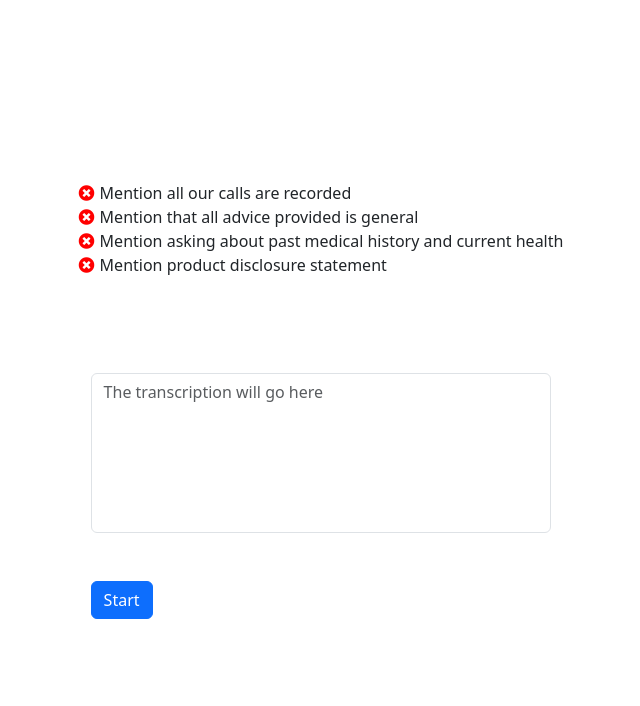
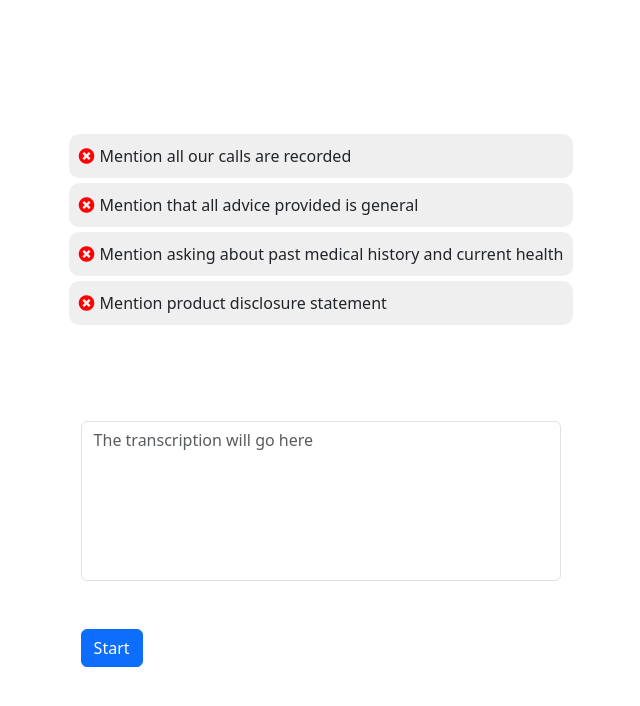
Before and after one commit to Priyanta85/team-gradiance, a React (Create React App) app: page / in a window 1280 px wide. Shown: the top 706 px of the page, without its empty margins (319-959 px from the left). Built offline with nearby package versions, Linux system fonts and the light colour scheme; no server answers; what microsoft-cognitiveservices-speech-sdk would draw is missing.

Commit message:
added style

```diff
--- a/src/components/SpeechToTextEngine.js
+++ b/src/components/SpeechToTextEngine.js
@@ -188,48 +188,48 @@ function SpeechToText() {
 
             {
                 check1 ?
-                <div className='checkDiv'>
+                <div className='checkDivy'>
                     <i className="fas fa-check-circle" style={{ color: 'green' }}></i>
                     <span>Mention all our calls are recorded</span>
                 </div>
                 :
-                <div className='checkDiv'>
+                <div className='checkDivn'>
                     <i className="fas fa-times-circle" style={{ color: 'red' }}></i>
                     <span>Mention all our calls are recorded</span>
                 </div>
             }
             {
                 check2 ?
-                <div className='checkDiv'>
+                <div className='checkDivy'>
                     <i className="fas fa-check-circle" style={{ color: 'green' }}></i>
                     <span>Mention that all advice provided is general</span>
                 </div>
                 :
-                <div className='checkDiv'>
+                <div className='checkDivn'>
                     <i className="fas fa-times-circle" style={{ color: 'red' }}></i>
                     <span>Mention that all advice provided is general</span>
                 </div>
             }
             {
                 check3 ?
-                <div className='checkDiv'>
+                <div className='checkDivy'>
                     <i className="fas fa-check-circle" style={{ color: 'green' }}></i>
                     <span>Mention asking about past medical history and current health</span>
                 </div>
                 :
-                <div className='checkDiv'>
+                <div className='checkDivn'>
                     <i className="fas fa-times-circle" style={{ color: 'red' }}></i>
                     <span>Mention asking about past medical history and current health</span>
                 </div>
             }
             {
                 check4 ?
-                <div className='checkDiv'>
+                <div className='checkDivy'>
                     <i className="fas fa-check-circle" style={{ color: 'green' }}></i>
                     <span>Mention product disclosure statement</span>
                 </div>
                 :
-                <div className='checkDiv'>
+                <div className='checkDivn'>
                     <i className="fas fa-times-circle" style={{ color: 'red' }}></i>
                     <span>Mention product disclosure statement</span>
                 </div>
--- a/src/components/style.css
+++ b/src/components/style.css
@@ -7,10 +7,18 @@
   }
 
 
-  .checkDiv {
-    display: flex;
-    align-items: center; /* Center the content horizontally within checkDiv */
-    /* Add any specific styles for checkDiv here if needed */
+  .checkDivn {
+    background-color: rgba(201, 201, 201, 0.3); /* Light gray with low opacity */
+    border-radius: 10px; /* Rounded corners, adjust the value as needed */
+    padding: 10px;
+    margin-bottom: 5px;
+  }
+
+  .checkDivy {
+    background-color: rgba(53, 147, 9, 0.3); /* Light gray with low opacity */
+    border-radius: 10px; /* Rounded corners, adjust the value as needed */
+    padding: 10px;
+    margin-bottom: 5px;
   }
 
   i {
```
